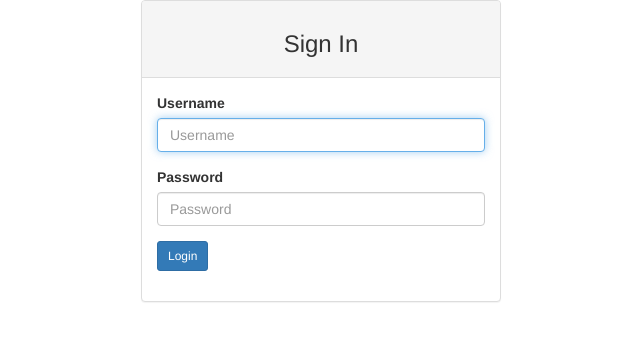
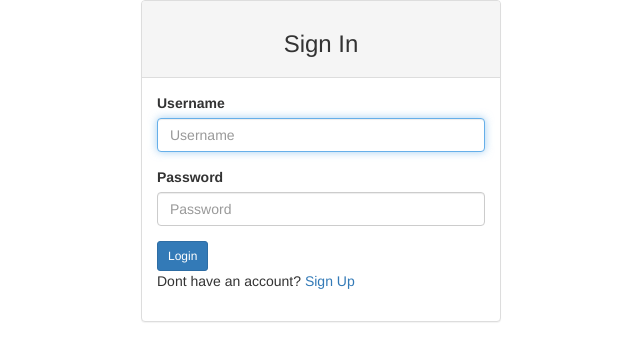
Before and after one commit to johnwanjema/instagram, a Django app: page /login/ in a window 1280 px wide. Shown: the top 361 px of the page, without its empty margins (319-959 px from the left). Run offline with Django 3.2, Linux system fonts and the light colour scheme; parts of the project's set-up code (start-up, migrations or seed data) failed here and were passed over; some libraries are stand-ins or nearby versions.

Commit message:
added route to signup

```diff
--- a/ig/templates/registration/login.html
+++ b/ig/templates/registration/login.html
@@ -22,6 +22,7 @@
 
             <div class="form-group">
               <input type="submit" class="btn btn-primary btn-sm" value="Login">
+              <p>Dont have an  account? <a href="/accounts/register/">Sign Up</a></p>
             </div>
 
             <input type="hidden" name="next" value="{{next}}">
```
